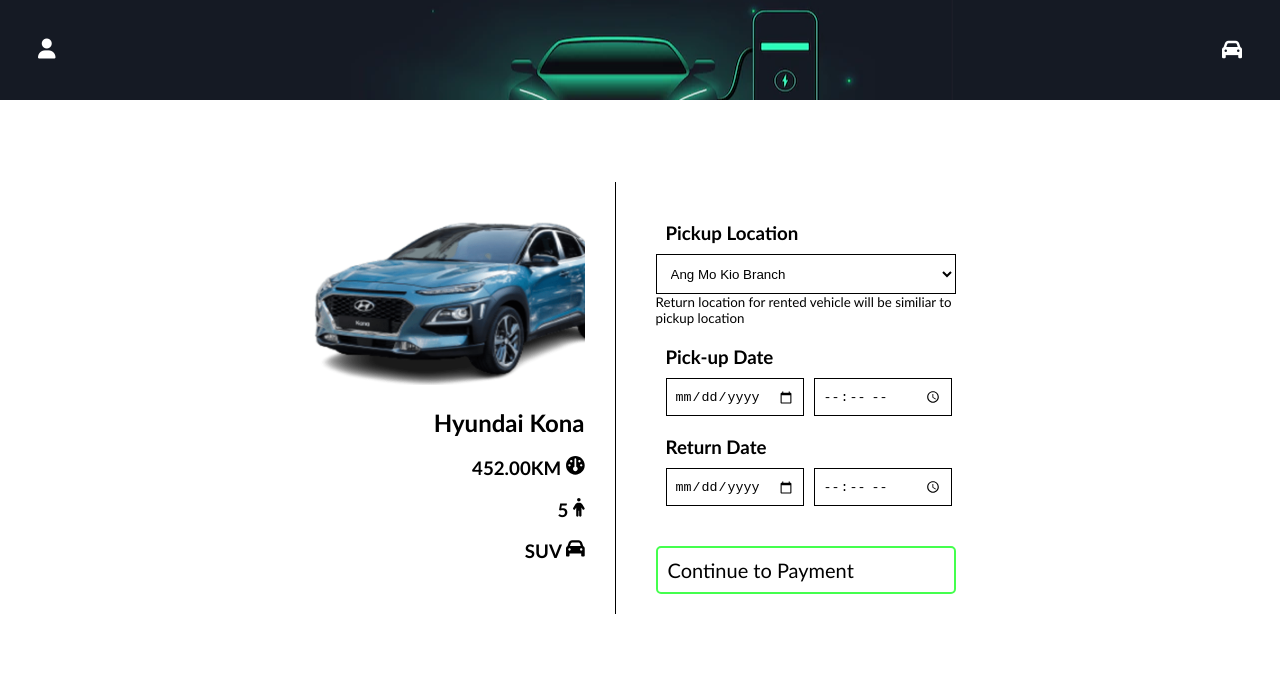
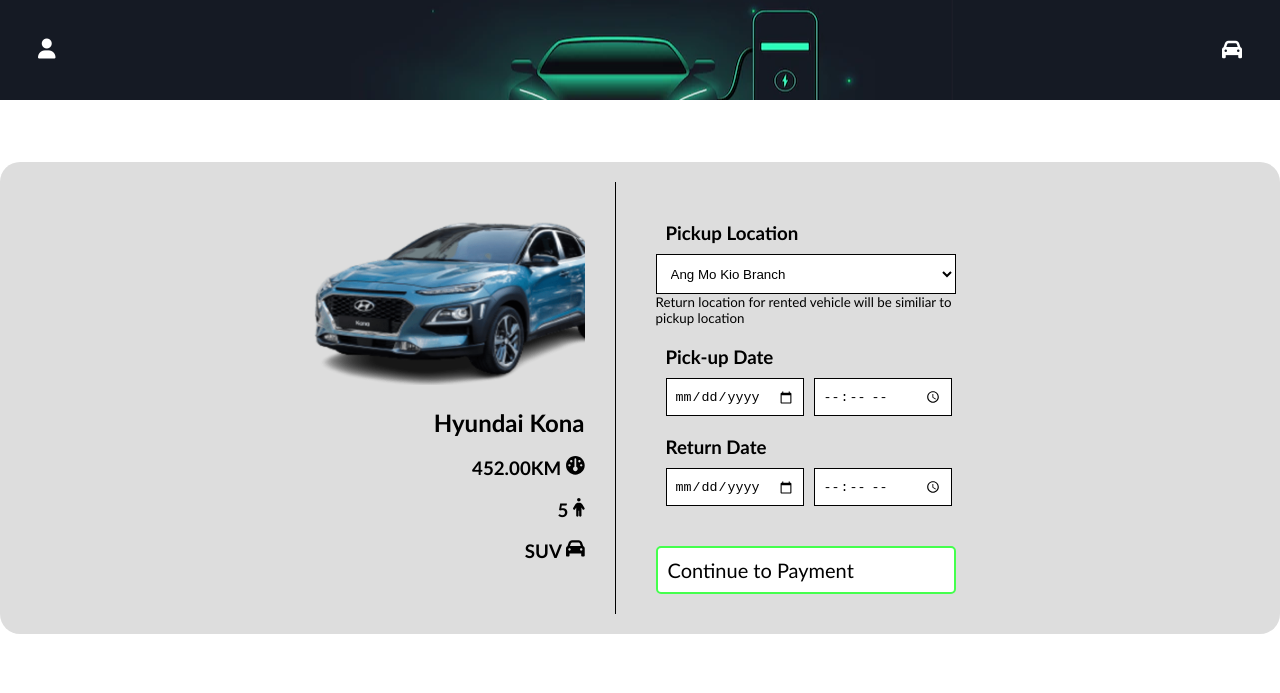
Before and after one commit to rxphantxm/AZoom., a plain HTML site: page bookingPage.html in a window 1280 px wide. Shown: the top 693 px of the page. Drawn offline with Linux system fonts and the light colour scheme.

Commit message:
slight change to css for Booking Page

```diff
--- a/css/bookingPage.css
+++ b/css/bookingPage.css
@@ -1,4 +1,7 @@
 .bookingPageArea{
+    background-color: #dddddd;
+    padding: 20px 40px;
+    border-radius: 20px;
     display:flex;
     justify-content:center;
     align-items: center;
```
Also changed, not shown: bookingPage.html (+0 -2 lines).
